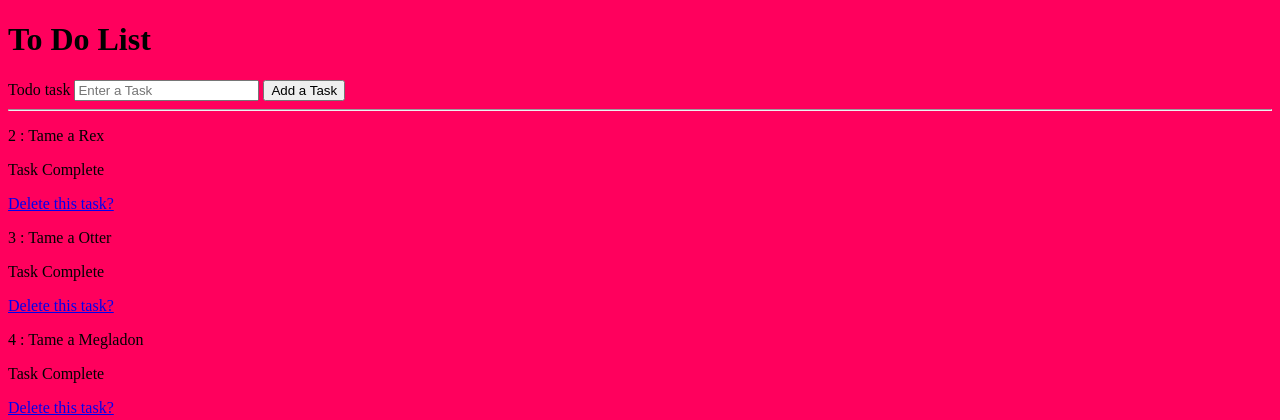
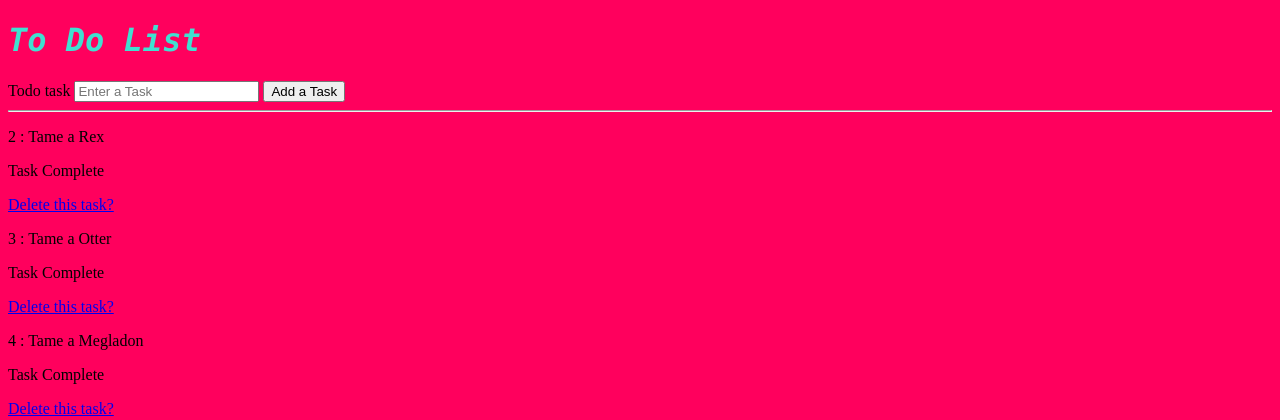
Before and after one commit to BartS02/to_do_app, a Flask app: page / in a window 1280 px wide. Shown: the top 420 px of the page. Run offline with Flask 3, Linux system fonts and the light colour scheme; data comes from the database, SQL or seed files in the repository.

Commit message:
adding some css

```diff
--- /dev/null
+++ b/style.css
@@ -0,0 +1,10 @@
+body{
+    background:rgb(255, 0, 93)
+
+}
+h1{
+    color: turquoise;
+    font-family: "consolas";
+    font-style: italic;
+    font-weight: bold;
+}
--- a/templates/index.html
+++ b/templates/index.html
@@ -5,12 +5,7 @@
     <meta charset="UTF-8">
     <meta name="viewport" content="width=device-width, initial-scale=1.0">
     <title>Todo App</title>
-    <style>
-        body {
-            background:rgb(255, 0, 93)
-
-        }
-    </style>
+    <link rel="stylesheet" href="style.css">
 </head>
 
 <body>
```
